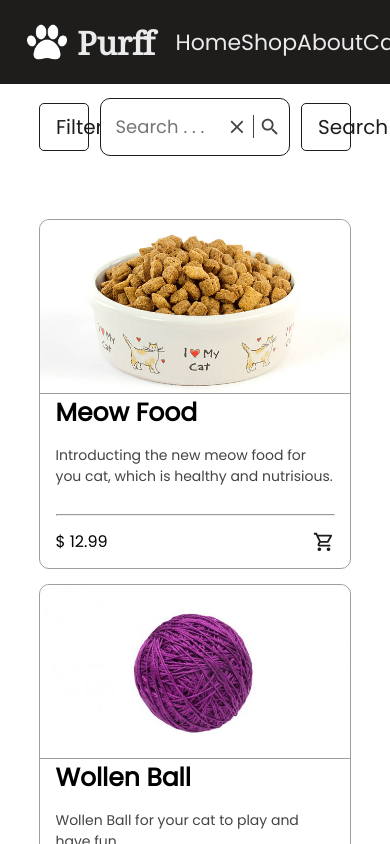
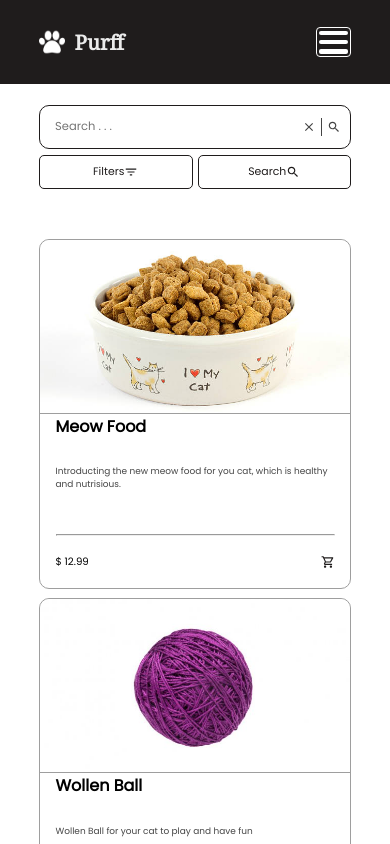
Before and after one commit to Aman-Gupta-404/purrfectMatch, a React (Create React App) app: page /shop in a window 390 px wide. Shown: the top 844 px of the page. Built offline with nearby package versions, Linux system fonts and the light colour scheme.

Commit message:
some responsive changes

```diff
--- a/src/App.css
+++ b/src/App.css
@@ -46,7 +46,7 @@
   border: 1px solid var(--black);
   color: var(--black);
   display: flex;
-  justify-content: space-around;
+  justify-content: center;
   align-items: center;
   transition: 0.2s all ease;
   /* the animation ripple animation */
@@ -75,3 +75,25 @@
   justify-content: center;
   align-items: center;
 }
+
+@media only screen and (max-width: 800px) {
+  * {
+    font-size: 60%;
+  }
+}
+
+@media only screen and (max-width: 700px) {
+  .btn-ts-sm {
+    font-size: 1.7rem;
+  }
+}
+@media only screen and (max-width: 550px) {
+  * {
+    font-size: 50%;
+  }
+}
+@media only screen and (max-width: 450px) {
+  * {
+    font-size: 40%;
+  }
+}
--- a/src/Pages/Shop/Shop.css
+++ b/src/Pages/Shop/Shop.css
@@ -213,6 +213,50 @@
     }
 }
 
+@media only screen and (max-width: 670px) {
+    .shop__controls{
+        display: grid;
+        grid-template-columns: repeat(4, 1fr);
+    }
+    .shop__filters {
+        width: 100%;
+        grid-column: span 1;
+    }
+    .shop__search {
+        width: 100%;
+        grid-column: span 2;
+    }
+    .shop__search--btn {
+        width: 100%;
+        grid-column: span 1;
+    }
+}
+
+@media only screen and (max-width: 600px) {
+    .shop__controls{
+        margin-top: 20px;
+        gap: 5px;
+    }
+    .shop__filters {
+        width: 100%;
+        /* grid-column-start: 1;
+        grid-column-start: 2; */
+        grid-column: span 2;
+    }
+    .shop__search {
+        width: 100%;
+        height: 45px;
+        grid-column: span 4;
+        grid-row: 1;
+    }
+    .shop__search--container {
+        width: 100%;
+    }
+    .shop__search--btn {
+        width: 100%;
+        grid-column: span 2;
+    }
+}
 @media only screen and (max-width: 520px) {
     .shop__products{
         grid-template-columns: repeat(1, 1fr);
--- a/src/components/Navbar/Navbar.css
+++ b/src/components/Navbar/Navbar.css
@@ -84,3 +84,63 @@
     background-color: rgb(255, 60, 93);
     border-radius: 50%;
 }
+
+.burger {
+    display: none;
+}
+.nav_burger {
+    display: none;
+}
+
+/* smaller screen */
+@media only screen and (max-width: 670px) {
+    .navbar__options {
+        display: none;
+    }
+    .nav_burger {
+        display: block;
+        width: 35px;
+        height: 30px;
+        border: 0.8px solid white;
+        border-radius: 4px;
+        display: flex;
+        flex-direction: column;
+        justify-content: space-evenly;
+        align-items: center;
+        cursor: pointer;
+        z-index: 4;
+    }
+    .line {
+        margin: auto;
+        width: 90%;
+        height: 15%;
+        background-color: white;
+        border-radius: 2px;
+    }
+    .navbar__logo {
+        width: 40%;
+    }
+    .burger {
+        width: 40%;
+        display: flex;
+        justify-content: end;
+        align-items: center;
+    }
+    .navbar {
+        justify-content: center;
+    }
+    #navOpen {
+        display: block;
+        width: 100vh;
+        height: 100vh;
+        background-color: black;
+        position: fixed;
+        top: 0;
+    }
+    .navbar__items {
+        height: 100%;
+        display: flex;
+        flex-direction: column;
+        justify-content: space-around;
+    }
+}
--- a/src/components/Navbar/Navbar.jsx
+++ b/src/components/Navbar/Navbar.jsx
@@ -10,6 +10,7 @@ function Navbar() {
     const cartProduct = useSelector((state) => state.productDeets)
 
     const [cartNumber, setCartNumber] = useState(0)
+    const [navOpen, setNavOpen] = useState(false)
     const [y, setY] = useState(window.scrollY);
 
     const handleNavigation = useCallback(
@@ -48,6 +49,13 @@ function Navbar() {
         } else return null
     }
 
+    const toggleNav = (e) => {
+        e.preventDefault();
+        setNavOpen((oldState) => {
+            return !oldState;
+        });
+    }
+
   return (
     <div className='navbar' id={y>5? "addNavBG_color": ""}>
         <div className="navbar__logo">
@@ -56,7 +64,7 @@ function Navbar() {
                 <h1 className="navbar__logo--text">Purff</h1>
             </a>
         </div>
-        <div className="navbar__options">
+        <div className="navbar__options" id={navOpen? "navOpen" : ""}>
             <ul className="navbar__items">
                 <li className="navbar__item"><Link to='/' className='navbar__item--link'>Home</Link></li>
                 <li className="navbar__item"><Link to='/shop' className='navbar__item--link'>Shop</Link></li>
@@ -64,6 +72,13 @@ function Navbar() {
                 <li className="navbar__item"><Link to='/cart' className='navbar__item--link'>Cart {cartNumebrDis()}</Link></li>
             </ul>
         </div>
+        <div className="burger">
+            <div className="nav_burger" onClick={toggleNav}>
+                <div className="line"></div>
+                <div className="line"></div>
+                <div className="line"></div>
+            </div>
+        </div>
     </div>
   )
 }
--- a/src/redux/cartSlice.js
+++ b/src/redux/cartSlice.js
@@ -6,12 +6,6 @@ const initialState = {
     productDeets: []
 }
 
-/*
-    {
-        productId: null,
-        quantity: null
-    }
-*/
 
 export const cartSlice = createSlice({
   name: 'counter',
```
